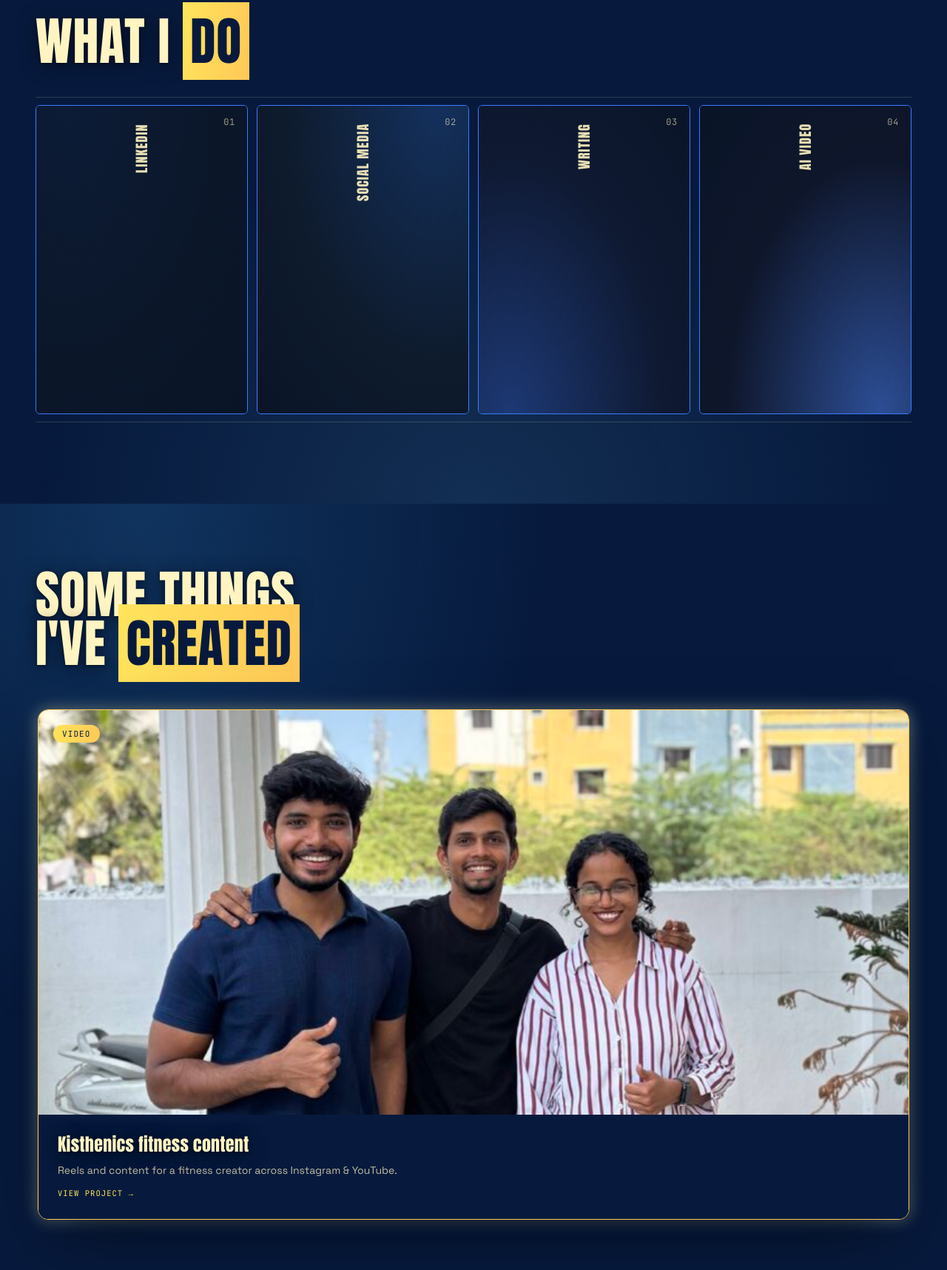
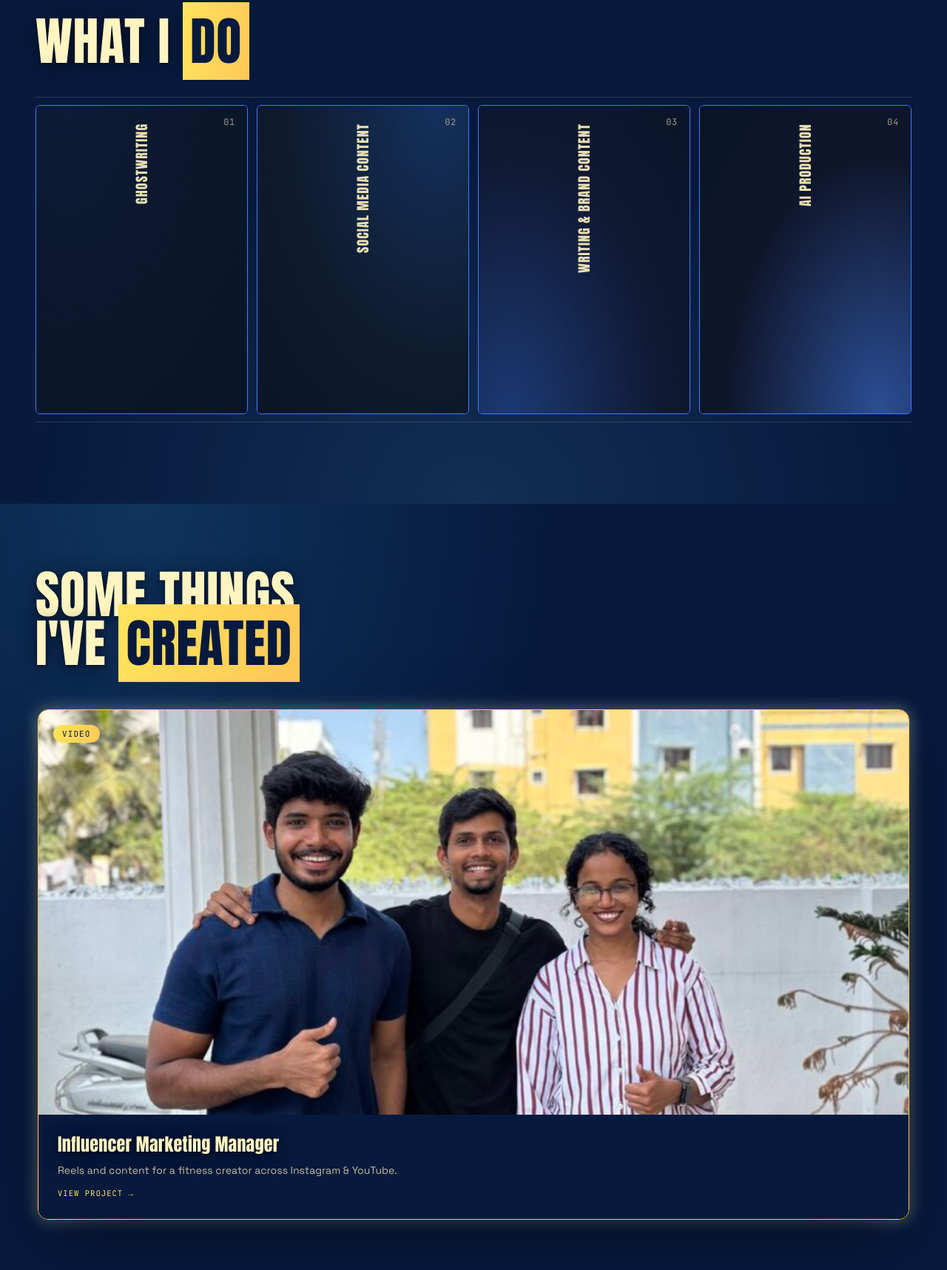
Before and after one commit to kaushika-r/kanishka-portfolio, a plain HTML site: page index.html in a window 1280 px wide. Shown: the part 1611-3328 px from the top of the page at 74% size. Drawn offline with Linux system fonts and the light colour scheme.

Commit message:
changes updated

```diff
--- a/index.html
+++ b/index.html
@@ -1155,16 +1155,16 @@ footer.site{ padding-top:44px; padding-bottom:34px; position:relative; }
         <div class="wid-acc-item" tabindex="0" role="button" aria-expanded="false" aria-label="LinkedIn Ghostwriting and Personal Branding — show details">
           <div class="wid-acc-bg" aria-hidden="true"></div>
           <span class="wid-acc-num">01</span>
-          <span class="wid-acc-label" aria-hidden="true">LinkedIn</span>
+          <span class="wid-acc-label" aria-hidden="true">Ghostwriting</span>
           <div class="wid-acc-content">
-            <h4 class="wid-acc-title">Ghostwriting</h4>
-            <p class="wid-acc-desc">Profile makeovers and ghostwritten posts in Likedin and X that make you sound like the expert you already are.</p>
+            <h4 class="wid-acc-title">Ghostwriting and Personal Branding</h4>
+            <p class="wid-acc-desc">Profile makeovers and ghostwritten posts in Linkedin and X that make you sound like the expert you already are.</p>
           </div>
         </div>
         <div class="wid-acc-item" tabindex="0" role="button" aria-expanded="false" aria-label="Social Media Content — show details">
           <div class="wid-acc-bg" aria-hidden="true"></div>
           <span class="wid-acc-num">02</span>
-          <span class="wid-acc-label" aria-hidden="true">Social Media</span>
+          <span class="wid-acc-label" aria-hidden="true">Social Media Content</span>
           <div class="wid-acc-content">
             <h4 class="wid-acc-title">Social Media Content</h4>
             <p class="wid-acc-desc">Strategy, captions and a content plan you'll actually stick to so the feed never goes quiet for three weeks.</p>
@@ -1173,7 +1173,7 @@ footer.site{ padding-top:44px; padding-bottom:34px; position:relative; }
         <div class="wid-acc-item" tabindex="0" role="button" aria-expanded="false" aria-label="Writing and Brand Content — show details">
           <div class="wid-acc-bg" aria-hidden="true"></div>
           <span class="wid-acc-num">03</span>
-          <span class="wid-acc-label" aria-hidden="true">Writing</span>
+          <span class="wid-acc-label" aria-hidden="true">Writing & Brand Content</span>
           <div class="wid-acc-content">
             <h4 class="wid-acc-title">Writing &amp; Brand Content</h4>
             <p class="wid-acc-desc">Website copy, blogs and newsletters for your brand's story, told in words people finish reading (and look for more).</p>
@@ -1182,9 +1182,9 @@ footer.site{ padding-top:44px; padding-bottom:34px; position:relative; }
         <div class="wid-acc-item" tabindex="0" role="button" aria-expanded="false" aria-label="AI Video Production — show details">
           <div class="wid-acc-bg" aria-hidden="true"></div>
           <span class="wid-acc-num">04</span>
-          <span class="wid-acc-label" aria-hidden="true">AI Video</span>
+          <span class="wid-acc-label" aria-hidden="true">AI Production</span>
           <div class="wid-acc-content">
-            <h4 class="wid-acc-title">AI Production</h4>
+            <h4 class="wid-acc-title">AI Visual Production</h4>
             <p class="wid-acc-desc">Brand campaign visuals built with Kling AI, Google Veo 3 and Seedance — prompting and creative direction included.</p>
           </div>
         </div>
@@ -1224,7 +1224,7 @@ footer.site{ padding-top:44px; padding-bottom:34px; position:relative; }
           <div class="ph has-media"><img class="media-fill" src="kisthenics post.jfif" alt="Kanishka R" loading="lazy"></div>
           <span class="tag">Video</span>
           <span class="expand-hint" aria-hidden="true"><svg viewBox="0 0 24 24" fill="none" stroke="currentColor" stroke-width="2"><path d="M8 3H3v5M16 3h5v5M8 21H3v-5M16 21h5v-5"/></svg></span>
-          <div class="info"><h3>Kisthenics fitness content</h3><p>Reels and content for a fitness creator across Instagram &amp; YouTube.</p><span class="view-project">View project →</span></div>
+          <div class="info"><h3>Influencer Marketing Manager</h3><p>Reels and content for a fitness creator across Instagram &amp; YouTube.</p><span class="view-project">View project →</span></div>
         </article>
       </div>
 
@@ -1240,7 +1240,7 @@ footer.site{ padding-top:44px; padding-bottom:34px; position:relative; }
           <div class="ph has-media"><img class="media-fill" src="unseen chennai.jfif" alt="Kanishka R" loading="lazy"></div>
           <span class="tag">Social Media</span>
           <span class="expand-hint" aria-hidden="true"><svg viewBox="0 0 24 24" fill="none" stroke="currentColor" stroke-width="2"><path d="M8 3H3v5M16 3h5v5M8 21H3v-5M16 21h5v-5"/></svg></span>
-          <div class="info"><h3>Unseen Chennai carousels</h3><p>Batch-created carousel content that helped grow the channel from 336K to 356K followers.</p><span class="view-project">View project →</span></div>
+          <div class="info"><h3>Social Media carousels</h3><p>Batch-created carousel content that helped grow the channel from 336K to 356K followers.</p><span class="view-project">View project →</span></div>
         </article>
       </div>
 
```
